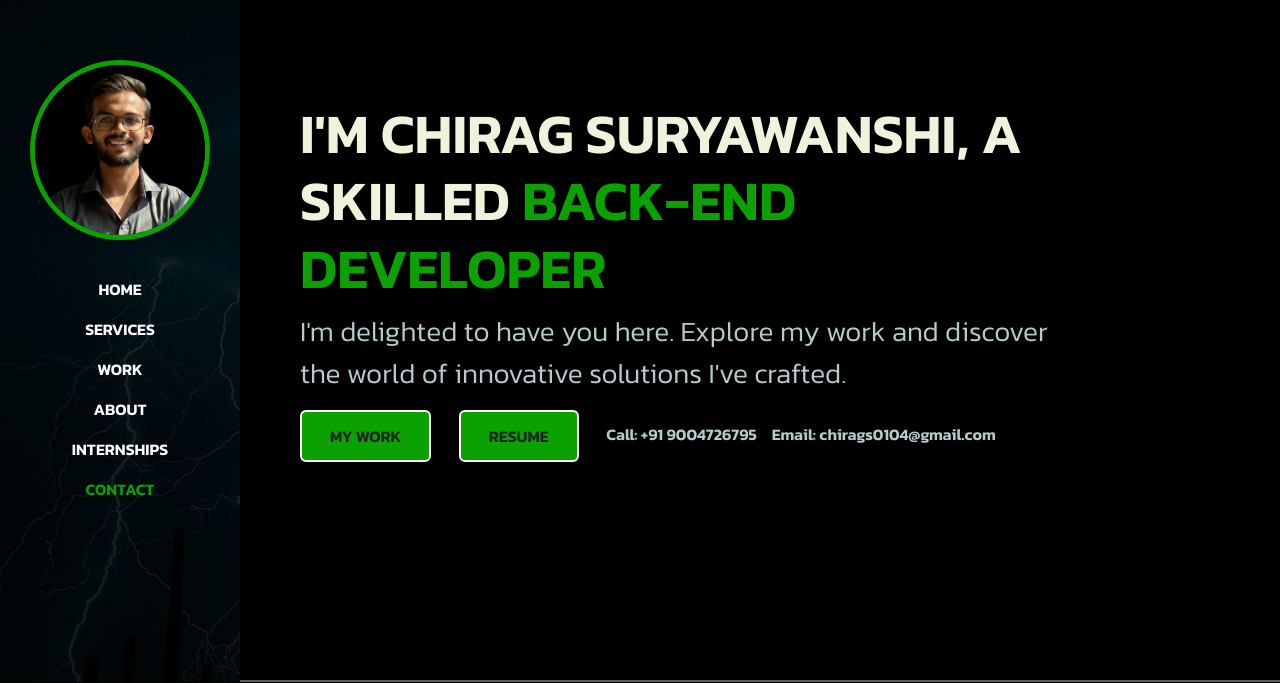
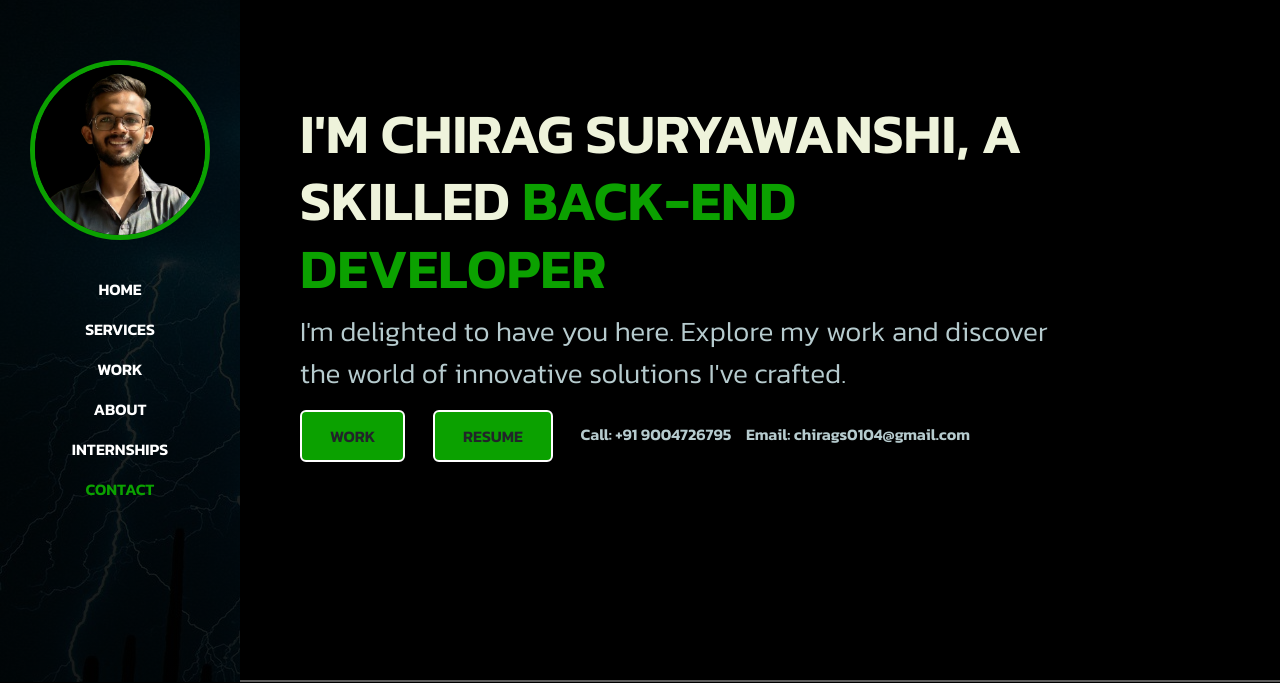
Before and after one commit to chirag0101/Chirag_Portfolio, a plain HTML site: page index.html in a window 1280 px wide. Shown: the part 118-801 px from the top of the page. Drawn offline with Linux system fonts and the light colour scheme; a web font is replaced by a local one.

Commit message:
Update index.html

```diff
--- a/index.html
+++ b/index.html
@@ -90,7 +90,7 @@
               </p>
               <div data-aos="fade-up" data-aos-delay="600">
                 <a href="#work" class="btn btn-brand fw-bold me-4">
-                  MY WORK</a
+                  WORK</a
                 >
                 <a href="https://drive.google.com/file/d/1oEAmLqb97Yu1VlF67G8e6o4FD48q0sio/view?usp=sharing" class="btn btn-brand fw-bold me-4">
                   RESUME</a
```
